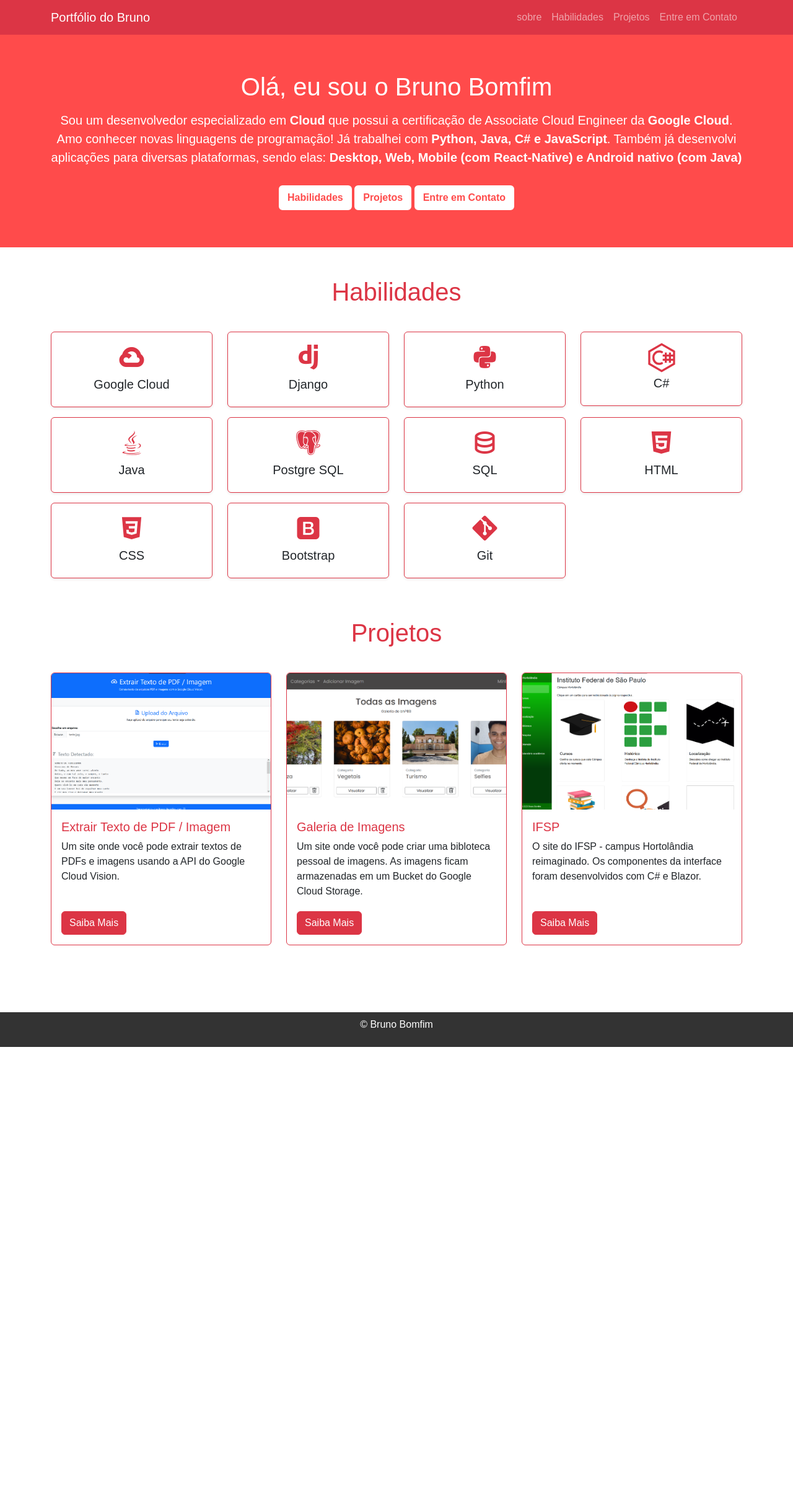
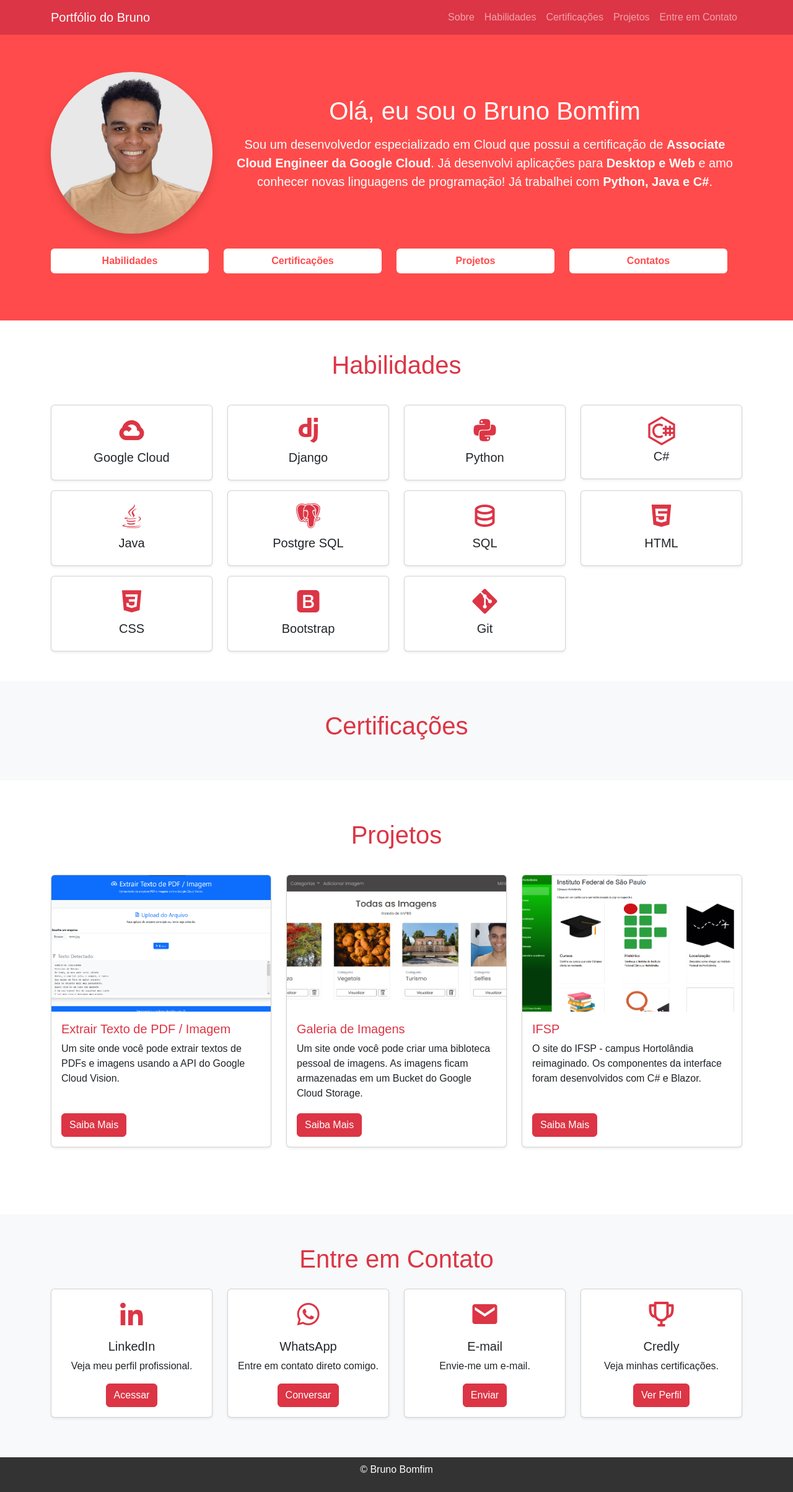
Before and after one commit to bhPBB/Portfolio, a plain HTML site: page index.html in a window 1280 px wide. Shown: the whole page at 62% size. Before the commit the page ends 1689 px from the top, so only its background shows below. Drawn offline with nearby package versions, Linux system fonts and the light colour scheme; a script that the page names is missing.

Commit message:
Adicionei um espaço para foto de perfil, a seção de contato, e a seção de de certificações

```diff
--- a/index.html
+++ b/index.html
@@ -8,6 +8,8 @@
   <link href="https://cdn.jsdelivr.net/npm/bootstrap@5.3.3/dist/css/bootstrap.min.css" rel="stylesheet" integrity="sha384-QWTKZyjpPEjISv5WaRU9OFeRpok6YctnYmDr5pNlyT2bRjXh0JMhjY6hW+ALEwIH" crossorigin="anonymous">
   <!-- Script do Bootstrap -->
   <script defer src="https://cdn.jsdelivr.net/npm/bootstrap@5.3.3/dist/js/bootstrap.bundle.min.js" integrity="sha384-YvpcrYf0tY3lHB60NNkmXc5s9fDVZLESaAA55NDzOxhy9GkcIdslK1eN7N6jIeHz" crossorigin="anonymous"></script>
+  <!-- Script do credly -->
+  <script type="text/javascript" defer src="//cdn.credly.com/assets/utilities/embed.js"></script>
   <!-- CSS -->
   <link rel="stylesheet" href="styles.css">
   <!-- Box Icons -->
@@ -23,8 +25,9 @@
       </button>
       <div class="collapse navbar-collapse" id="navbarNav">
         <ul class="navbar-nav ms-auto">
-          <li class="nav-item"><a class="nav-link" href="#home">sobre</a></li>
+          <li class="nav-item"><a class="nav-link" href="#home">Sobre</a></li>
           <li class="nav-item"><a class="nav-link" href="#habilidades">Habilidades</a></li>
+          <li class="nav-item"><a class="nav-link" href="#certificacoes">Certificações</a></li>
           <li class="nav-item"><a class="nav-link" href="#projetos">Projetos</a></li>
           <li class="nav-item"><a class="nav-link" href="#contato">Entre em Contato</a></li>
         </ul>
@@ -35,21 +38,47 @@
   <!-- Home -->
   <main class="home" id="home">
     <div class="container">
-      <h2>Olá, eu sou o Bruno Bomfim</h2>
-      <p>Sou um desenvolvedor especializado em <b>Cloud</b> que possui a certificação de Associate Cloud Engineer da <b>Google Cloud</b>. Amo conhecer novas linguagens de programação! Já trabalhei com <b>Python, Java, C# e JavaScript</b>. Também já desenvolvi aplicações para diversas plataformas, sendo elas: <b>Desktop, Web, Mobile (com React-Native) e Android nativo (com Java)</b></p>
-      <a href="#habilidades" class="btn btn-explorar">Habilidades</a>
-      <a href="#projetos" class="btn btn-explorar">Projetos</a>
-      <a href="#contatos" class="btn btn-explorar">Entre em Contato</a>
+      <div class="row align-items-center">
+        <!-- Coluna da Foto -->
+        <div class="col-12 col-md-3 text-center mb-4 mb-md-0">
+          <img src="foto_perfil.jpg" alt="Bruno Bomfim" class="img-fluid rounded-circle shadow">
+        </div>
+        <!-- Coluna do Texto -->
+        <div class="col-12 col-md-9">
+          <h2>Olá, eu sou o Bruno Bomfim</h2>
+          <p>
+            Sou um desenvolvedor especializado em Cloud que possui a certificação de <b>Associate Cloud Engineer da Google Cloud</b>.
+            Já desenvolvi aplicações para <b>Desktop e Web</b> e amo conhecer novas linguagens de programação!
+            Já trabalhei com <b>Python, Java e C#</b>.
+          </p>
+        </div>
+        <div class="row justify-content-center mt-4">
+          <div class="col-6 col-md-3 mb-3">
+            <a href="#habilidades" class="btn btn-explorar w-100">Habilidades</a>
+          </div>
+          <div class="col-6 col-md-3 mb-3">
+            <a href="#certificacoes" class="btn btn-explorar w-100">Certificações</a>
+          </div>
+          <div class="col-6 col-md-3 mb-3">
+            <a href="#projetos" class="btn btn-explorar w-100">Projetos</a>
+          </div>
+          <div class="col-6 col-md-3 mb-3">
+            <a href="#contato" class="btn btn-explorar w-100">Contatos</a>
+          </div>
+        </div>
+        </div>
+      </div>
     </div>
   </main>
 
-  <section id="habilidades" class="pt-5">
+  <!-- Habilidades  -->
+  <section id="habilidades" class="py-5">
     <div class="container">
       <h2 class="text-center mb-4 h2-vermelho">Habilidades</h2>
       <div class="row">
         <!-- Google CLoud -->
         <div class="col-md-4 col-lg-3">
-            <div class="card text-center border-danger shadow-sm mt-3">
+            <div class="card text-center  shadow-sm mt-3">
               <div class="card-body">
                 <i class="bx bxl-google-cloud bx-lg text-danger"></i>
                 <h5 class="card-title mt-1">Google Cloud</h5>
@@ -58,7 +87,7 @@
         </div>
         <!-- Django -->
         <div class="col-md-4 col-lg-3">
-          <div class="card text-center border-danger shadow-sm mt-3">
+          <div class="card text-center  shadow-sm mt-3">
             <div class="card-body">
               <i class="bx bxl-django bx-lg text-danger"></i>
               <h5 class="card-title mt-1">Django</h5>
@@ -67,7 +96,7 @@
         </div>
         <!-- Python -->
         <div class="col-md-4 col-lg-3">
-          <div class="card text-center border-danger shadow-sm mt-3">
+          <div class="card text-center  shadow-sm mt-3">
             <div class="card-body">
               <i class="bx bxl-python bx-lg text-danger"></i>
               <h5 class="card-title mt-1">Python</h5>
@@ -76,7 +105,7 @@
         </div>
         <!-- C# -->
         <div class="col-md-4 col-lg-3">
-          <div class="card text-center border-danger shadow-sm mt-3">
+          <div class="card text-center  shadow-sm mt-3">
             <div class="card-body">
               <svg width="50px" height="50px" viewBox="0 0 15 15" fill="none" xmlns="http://www.w3.org/2000/svg"><g id="SVGRepo_bgCarrier" stroke-width="0"></g><g id="SVGRepo_tracerCarrier" stroke-linecap="round" stroke-linejoin="round"></g><g id="SVGRepo_iconCarrier"> <path d="M9.5 5V10M11.5 5V10M8 6.5H13M8 8.5H13M8 10L7.59787 10.2011C7.20469 10.3977 6.77114 10.5 6.33156 10.5C4.76773 10.5 3.5 9.23227 3.5 7.66844V7.33156C3.5 5.76773 4.76773 4.5 6.33156 4.5C6.77114 4.5 7.20469 4.60235 7.59787 4.79894L8 5M1.5 10.5V4.5L7.5 1L13.5 4.5V10.5L7.5 14L1.5 10.5Z" stroke="#dc3545"></path> </g></svg>              <h5 class="card-title mt-1">C#</h5>
             </div>
@@ -84,7 +113,7 @@
         </div>
         <!-- Java -->
         <div class="col-md-4 col-lg-3">
-            <div class="card text-center border-danger shadow-sm mt-3">
+            <div class="card text-center  shadow-sm mt-3">
               <div class="card-body">
                 <i class="bx bxl-java bx-lg text-danger"></i>
                 <h5 class="card-title mt-1">Java</h5>
@@ -93,7 +122,7 @@
         </div>
         <!-- PostgreSQL -->
         <div class="col-md-4 col-lg-3">
-          <div class="card text-center border-danger shadow-sm mt-3">
+          <div class="card text-center  shadow-sm mt-3">
             <div class="card-body">
               <i class="bx bxl-postgresql bx-lg text-danger"></i>
               <h5 class="card-title mt-1">Postgre SQL</h5>
@@ -102,7 +131,7 @@
         </div>
         <!-- SQL -->
         <div class="col-md-4 col-lg-3">
-          <div class="card text-center border-danger shadow-sm mt-3">
+          <div class="card text-center  shadow-sm mt-3">
             <div class="card-body">
               <i class="bx bx-data bx-lg text-danger"></i>
               <h5 class="card-title mt-1">SQL</h5>
@@ -111,7 +140,7 @@
         </div>
         <!-- HTML -->
         <div class="col-md-4 col-lg-3">
-          <div class="card text-center border-danger shadow-sm mt-3">
+          <div class="card text-center  shadow-sm mt-3">
             <div class="card-body">
               <i class="bx bxl-html5 bx-lg text-danger"></i>
               <h5 class="card-title mt-1">HTML</h5>
@@ -120,7 +149,7 @@
         </div>
         <!-- CSS -->
         <div class="col-md-4 col-lg-3">
-            <div class="card text-center border-danger shadow-sm mt-3">
+            <div class="card text-center  shadow-sm mt-3">
               <div class="card-body">
                 <i class="bx bxl-css3 bx-lg text-danger"></i>
                 <h5 class="card-title mt-1">CSS</h5>
@@ -129,7 +158,7 @@
         </div>
         <!-- Bootstrap -->
         <div class="col-md-4 col-lg-3">
-          <div class="card text-center border-danger shadow-sm mt-3">
+          <div class="card text-center  shadow-sm mt-3">
             <div class="card-body">
               <i class="bx bxl-bootstrap bx-lg text-danger"></i>
               <h5 class="card-title mt-1">Bootstrap</h5>
@@ -138,7 +167,7 @@
       </div>
       <!-- git -->
       <div class="col-md-4 col-lg-3">
-        <div class="card text-center border-danger shadow-sm mt-3">
+        <div class="card text-center  shadow-sm mt-3">
           <div class="card-body">
             <i class="bx bxl-git bx-lg text-danger"></i>
             <h5 class="card-title mt-1">Git</h5>
@@ -148,17 +177,49 @@
     </div>
     </div>
   </section>
-
-
-
-  <!-- Projetos Section -->
+  <!-- Certificações -->
+  <section id="certificacoes" class="py-5 bg-light">
+    <div class="container">
+        <h2 class="text-center mb-3 h2-vermelho">Certificações</h2>
+        <div class="row justify-content-center">
+          <!-- Certificado GCP -->
+          <div class="col-md-6 col-lg-4 d-flex justify-content-center">
+            <div style="max-width: 100%; height: auto;">
+                <div data-iframe-width="100%" data-iframe-height="270"
+                      data-share-badge-id="73bf10b7-7d38-4157-878b-fb4ac631d198"
+                      data-share-badge-host="https://www.credly.com">
+                </div>
+            </div>
+          </div>
+          <!-- Certificado SFPC -->
+          <div class="col-md-6 col-lg-4 d-flex justify-content-center">
+            <div style="max-width: 100%; height: auto;">
+              <div data-iframe-width="100%" data-iframe-height="270"
+                    data-share-badge-id="6f0f0125-5041-47f5-89f3-ee5b2ca7e00d"
+                    data-share-badge-host="https://www.credly.com">
+              </div>
+            </div>
+          </div>
+          <!-- Certificado lifelong Learning -->
+          <div class="col-md-6 col-lg-4 d-flex justify-content-center">
+            <div style="max-width: 100%; height: auto;">
+              <div data-iframe-width="100%" data-iframe-height="270"
+                  data-share-badge-id="1110240f-31e2-4ac8-b2c4-b30d8ea52fa0"
+                  data-share-badge-host="https://www.credly.com">
+              </div>
+            </div>
+          </div>
+        </div>
+    </div>
+  </section>
+  <!-- Projetos -->
   <section id="projetos" class="projetos-section">
     <div class="container pt-1 pb-5">
       <h2 class="text-center mb- h2-vermelho">Projetos</h2>
       <div class="row g-4">
         <!-- Card 1 -->
         <div class="col-md-4">
-          <div class="card card-projeto border-danger">
+          <div class="card card-projeto shadow-sm">
             <img src="./Screenshots/OCR/OCR teste full.png" class="card-img-top" alt="Projeto 1">
             <div class="card-body d-flex flex-column justify-content-between">
               <h5 class="card-title text-danger">Extrair Texto de PDF / Imagem</h5>
@@ -171,7 +232,7 @@
         </div>
         <!-- Card 2 -->
         <div class="col-md-4">
-          <div class="card card-projeto border-danger">
+          <div class="card card-projeto shadow-sm">
             <img src="./Screenshots/Galeria/Galeria.png" class="card-img-top" alt="Projeto 2">
             <div class="card-body d-flex flex-column justify-content-between">
               <h5 class="card-title text-danger">Galeria de Imagens</h5>
@@ -182,7 +243,7 @@
         </div>
         <!-- Card 3 -->
         <div class="col-md-4">
-          <div class="card card-projeto border-danger">
+          <div class="card card-projeto shadow-sm">
             <img src="./Screenshots/IFSP-Blazor/Home.png" class="card-img-top" alt="IFSP Blazor">
             <div class="card-body d-flex flex-column justify-content-between">
               <h5 class="card-title text-danger">IFSP</h5>
@@ -194,11 +255,63 @@
       </div>
     </div>
   </section>
+  <!-- Contatos -->
+  <section id="contato" class="py-5 bg-light">
+    <div class="container">
+      <h2 class="text-center mb-4 h2-vermelho">Entre em Contato</h2>
+      <div class="row justify-content-center">
 
-  <!-- Footer -->
-  <footer class="footer py-2">
-    <p>&copy; Bruno Bomfim</p>
-  </footer>
+        <!-- Card LinkedIn -->
+        <div class="col-md-3 mb-3">
+          <div class="card text-center shadow-sm">
+            <div class="card-body">
+              <i class="bx bxl-linkedin bx-lg text-danger mb-3"></i>
+              <h5 class="card-title">LinkedIn</h5>
+              <p class="card-text">Veja meu perfil profissional.</p>
+              <a href="https://linkedin.com/in/bruno-bomfim-4202a3279" target="_blank" class="btn btn-danger">Acessar</a>
+            </div>
+          </div>
+        </div>
+
+        <!-- Card WhatsApp -->
+        <div class="col-md-3 mb-3">
+          <div class="card text-center shadow-sm">
+            <div class="card-body">
+              <i class="bx bxl-whatsapp bx-lg text-danger mb-3"></i>
+              <h5 class="card-title">WhatsApp</h5>
+              <p class="card-text">Entre em contato direto comigo.</p>
+              <a href="https://wa.me/19997910694" target="_blank" class="btn btn-danger">Conversar</a>
+            </div>
+          </div>
+        </div>
+
+        <!-- Card E-mail -->
+        <div class="col-md-3 mb-3">
+          <div class="card text-center shadow-sm">
+            <div class="card-body">
+              <i class="bx bxs-envelope bx-lg text-danger mb-3"></i>
+              <h5 class="card-title">E-mail</h5>
+              <p class="card-text">Envie-me um e-mail.</p>
+              <a href="mailto:brunohenrique.pbb@gmail.com" target="_blank" class="btn btn-danger">Enviar</a>
+            </div>
+          </div>
+        </div>
+
+        <!-- Card Credly -->
+        <div class="col-md-3 mb-3">
+          <div class="card text-center shadow-sm">
+            <div class="card-body">
+              <i class="bx bx-trophy bx-lg text-danger mb-3"></i>
+              <h5 class="card-title">Credly</h5>
+              <p class="card-text">Veja minhas certificações.</p>
+              <a href="https://www.credly.com/users/bruno-bomfim.341f46b4" target="_blank" class="btn btn-danger">Ver Perfil</a>
+            </div>
+          </div>
+        </div>
+
+      </div>
+    </div>
+  </section>
 
   <!-- Modal  Extrair Texto -->
   <div class="modal fade" id="modalExTxt" tabindex="-1" aria-labelledby="modalExTxtLabel" aria-hidden="true">
@@ -217,7 +330,7 @@
               <p>Um site onde você pode extrair textos de PDFs e imagens usando a API do Google Cloud Vision. Após o upload, a imagem é processada pela API e o texto detectado é exibido ao usuário. No caso de um PDF, após o upload, eles é, primeiramente, armazenado em um bucket do Cloud Storage. Após isso, é processados pela API, o texto detectado é exibido ao usuário e o PDF é deletado do bucket. O backend do site foi desenvolvido com Django e o frontend com HTML, CSS e Bootstrap.</b>
               <div class="row">
                 <div class="col-6 col-md-3">
-                  <div class="card text-center border-danger shadow-sm mt-1">
+                  <div class="card text-center  shadow-sm mt-1">
                     <div class="card-body px-0 py-2">
                       <i class="bx bxl-google-cloud bx-lg text-danger"></i>
                       <p class="card-title mt-1">Google Cloud</p>
@@ -225,7 +338,7 @@
                   </div>
                 </div>
                 <div class="col-6 col-md-3">
-                  <div class="card text-center border-danger shadow-sm mt-1">
+                  <div class="card text-center  shadow-sm mt-1">
                     <div class="card-body px-0 py-2">
                       <i class="bx bxl-html5 bx-lg text-danger"></i>
                       <p class="card-title mt-1">HTML</p>
@@ -233,7 +346,7 @@
                   </div>
                 </div>
                 <div class="col-6 col-md-3">
-                  <div class="card text-center border-danger shadow-sm mt-1">
+                  <div class="card text-center  shadow-sm mt-1">
                     <div class="card-body px-0 py-2">
                       <i class="bx bxl-css3 bx-lg text-danger"></i>
                       <p class="card-title mt-1">CSS</p>
@@ -241,7 +354,7 @@
                   </div>
                 </div>
                 <div class="col-6 col-md-3">
-                  <div class="card text-center border-danger shadow-sm mt-1">
+                  <div class="card text-center  shadow-sm mt-1">
                     <div class="card-body px-0 py-2">
                       <i class="bx bxl-bootstrap bx-lg text-danger"></i>
                       <p class="card-title mt-1">Bootstrap</p>
@@ -251,7 +364,7 @@
               </div>
               <div class="row d-flex flex-row mt-2">
                 <div class="col-6 col-md-3">
-                  <div class="card text-center border-danger shadow-sm mt-1">
+                  <div class="card text-center  shadow-sm mt-1">
                     <div class="card-body px-0 py-2">
                       <i class="bx bxl-django bx-lg text-danger"></i>
                       <p class="card-title mt-1">Django</p>
@@ -259,7 +372,7 @@
                   </div>
                 </div>
                 <div class="col-6 col-md-3">
-                  <div class="card text-center border-danger shadow-sm mt-1">
+                  <div class="card text-center  shadow-sm mt-1">
                     <div class="card-body px-0 py-2">
                       <i class="bx bxl-python bx-lg text-danger"></i>
                       <p class="card-title mt-1">Python</p>
@@ -267,7 +380,7 @@
                   </div>
                 </div>
                 <div class="col-6 col-md-3">
-                  <div class="card text-center border-danger shadow-sm mt-1">
+                  <div class="card text-center  shadow-sm mt-1">
                     <div class="card-body px-0 py-2">
                       <i class="bx bxl-git bx-lg text-danger"></i>
                       <p class="card-title mt-1">Git</p>
@@ -316,7 +429,7 @@
               <p>Um site que te permite criar seu próprio banco de imagens. As imagens em si ficam guardadas em um Bucket do Cloud Storage, enquanto os dados delas, como título, descrição e categoria, e os dados da conta do usuário ficam armazenados em uma base de dados de uma instância do cloud SQL de PostgreSQL.</b>
               <div class="row">
                 <div class="col-6 col-md-3">
-                  <div class="card text-center border-danger shadow-sm mt-1">
+                  <div class="card text-center  shadow-sm mt-1">
                     <div class="card-body px-0 py-2">
                       <i class="bx bxl-google-cloud bx-lg text-danger"></i>
                       <p class="card-title mt-1">Google Cloud</p>
@@ -324,7 +437,7 @@
                   </div>
                 </div>
                 <div class="col-6 col-md-3">
-                  <div class="card text-center border-danger shadow-sm mt-1">
+                  <div class="card text-center  shadow-sm mt-1">
                     <div class="card-body px-0 py-2">
                       <i class="bx bxl-html5 bx-lg text-danger"></i>
                       <p class="card-title mt-1">HTML</p>
@@ -332,7 +445,7 @@
                   </div>
                 </div>
                 <div class="col-6 col-md-3">
-                  <div class="card text-center border-danger shadow-sm mt-1">
+                  <div class="card text-center  shadow-sm mt-1">
                     <div class="card-body px-0 py-2">
                       <i class="bx bxl-css3 bx-lg text-danger"></i>
                       <p class="card-title mt-1">CSS</p>
@@ -340,7 +453,7 @@
                   </div>
                 </div>
                 <div class="col-6 col-md-3">
-                  <div class="card text-center border-danger shadow-sm mt-1">
+                  <div class="card text-center  shadow-sm mt-1">
                     <div class="card-body px-0 py-2">
                       <i class="bx bxl-bootstrap bx-lg text-danger"></i>
                       <p class="card-title mt-1">Bootstrap</p>
@@ -350,7 +463,7 @@
               </div>
               <div class="row d-flex flex-row mt-2">
                 <div class="col-6 col-md-3">
-                  <div class="card text-center border-danger shadow-sm mt-1">
+                  <div class="card text-center  shadow-sm mt-1">
                     <div class="card-body px-0 py-2">
                       <i class="bx bxl-django bx-lg text-danger"></i>
                       <p class="card-title mt-1">Django</p>
@@ -358,7 +471,7 @@
                   </div>
                 </div>
                 <div class="col-6 col-md-3">
-                  <div class="card text-center border-danger shadow-sm mt-1">
+                  <div class="card text-center  shadow-sm mt-1">
                     <div class="card-body px-0 py-2">
                       <i class="bx bxl-python bx-lg text-danger"></i>
                       <p class="card-title mt-1">Python</p>
@@ -366,7 +479,7 @@
                   </div>
                 </div>
                 <div class="col-6 col-md-3">
-                  <div class="card text-center border-danger shadow-sm mt-1">
+                  <div class="card text-center  shadow-sm mt-1">
                     <div class="card-body px-0 py-2">
                       <i class="bx bxl-git bx-lg text-danger"></i>
                       <p class="card-title mt-1">Git</p>
@@ -374,7 +487,7 @@
                   </div>
                 </div>
                 <div class="col-6 col-md-3">
-                  <div class="card text-center border-danger shadow-sm mt-1">
+                  <div class="card text-center  shadow-sm mt-1">
                     <div class="card-body px-0 py-2">
                       <i class="bx bxl-postgresql bx-lg text-danger"></i>
                       <p class="card-title mt-1">Postgre SQL</p>
@@ -424,7 +537,7 @@
               <b>Tecnologias Utilizadas:</b>
               <div class="row">
                   <div class="col-6 col-md-3">
-                    <div class="card text-center border-danger shadow-sm mt-1">
+                    <div class="card text-center  shadow-sm mt-1">
                       <div class="card-body px-0 py-2">
                         <i class="bx bxl-html5 bx-lg text-danger"></i>
                         <p class="card-title mt-1">HTML</p>
@@ -432,7 +545,7 @@
                     </div>
                   </div>
                   <div class="col-6 col-md-3">
-                    <div class="card text-center border-danger shadow-sm mt-1">
+                    <div class="card text-center  shadow-sm mt-1">
                       <div class="card-body px-0 py-2">
                         <i class="bx bxl-css3 bx-lg text-danger"></i>
                         <p class="card-title mt-1">CSS</p>
@@ -440,7 +553,7 @@
                     </div>
                  </div>
                  <div class="col-6 col-md-3">
-                    <div class="card text-center border-danger shadow-sm mt-1">
+                    <div class="card text-center  shadow-sm mt-1">
                       <div class="card-body px-0 py-2">
                         <i class="bx bxl-bootstrap bx-lg text-danger"></i>
                         <p class="card-title mt-1">Bootstrap</p>
@@ -450,7 +563,7 @@
               </div>
               <div class="row d-flex flex-row mt-2">
                 <div class="col-6 col-md-3">
-                  <div class="card text-center border-danger shadow-sm mt-1">
+                  <div class="card text-center  shadow-sm mt-1">
                     <div class="card-body px-0 py-2">
                       <svg width="50px" height="50px" viewBox="0 0 15 15" fill="none" xmlns="http://www.w3.org/2000/svg"><g id="SVGRepo_bgCarrier" stroke-width="0"></g><g id="SVGRepo_tracerCarrier" stroke-linecap="round" stroke-linejoin="round"></g><g id="SVGRepo_iconCarrier"> <path d="M9.5 5V10M11.5 5V10M8 6.5H13M8 8.5H13M8 10L7.59787 10.2011C7.20469 10.3977 6.77114 10.5 6.33156 10.5C4.76773 10.5 3.5 9.23227 3.5 7.66844V7.33156C3.5 5.76773 4.76773 4.5 6.33156 4.5C6.77114 4.5 7.20469 4.60235 7.59787 4.79894L8 5M1.5 10.5V4.5L7.5 1L13.5 4.5V10.5L7.5 14L1.5 10.5Z" stroke="#dc3545"></path> </g></svg>
                       <p class="card-title mt-1">C#</p>
@@ -458,7 +571,7 @@
                   </div>
                 </div>
                 <div class="col-6 col-md-3">
-                  <div class="card text-center border-danger shadow-sm mt-1">
+                  <div class="card text-center  shadow-sm mt-1">
                     <div class="card-body px-0 py-2">
                       <i class="bx bxl-git bx-lg text-danger"></i>
                       <p class="card-title mt-1">Git</p>
@@ -491,5 +604,9 @@
     </div>
   </div>
 
+    <!-- Footer -->
+    <footer class="footer py-2">
+      <p>&copy; Bruno Bomfim</p>
+    </footer>
 </body>
 </html>
--- a/styles.css
+++ b/styles.css
@@ -69,6 +69,9 @@ img.card-img-top {
 .card-projeto {
   min-height: 440px;
 }
+.card-cert {
+  min-height: 330px;
+}
 .img-thumbnail {
   height: 121px;
 }
```
Also changed, not shown: foto_perfil.jpg (added).
